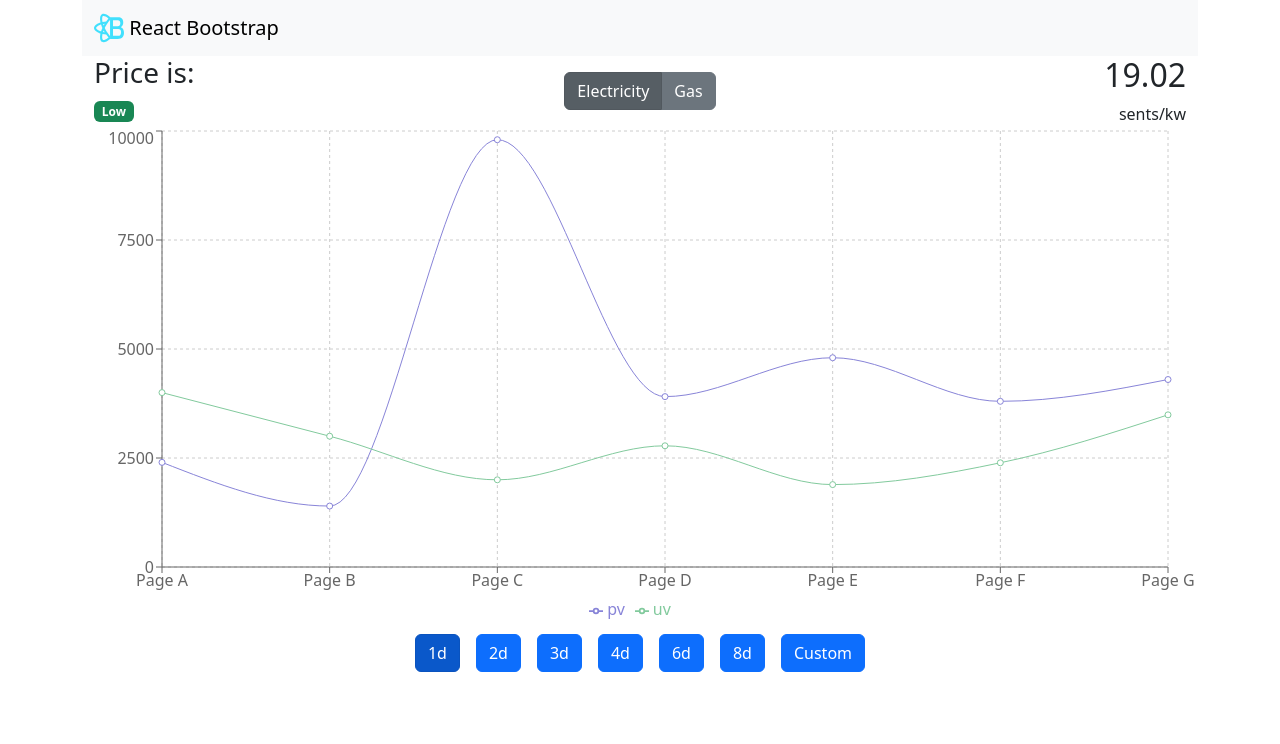
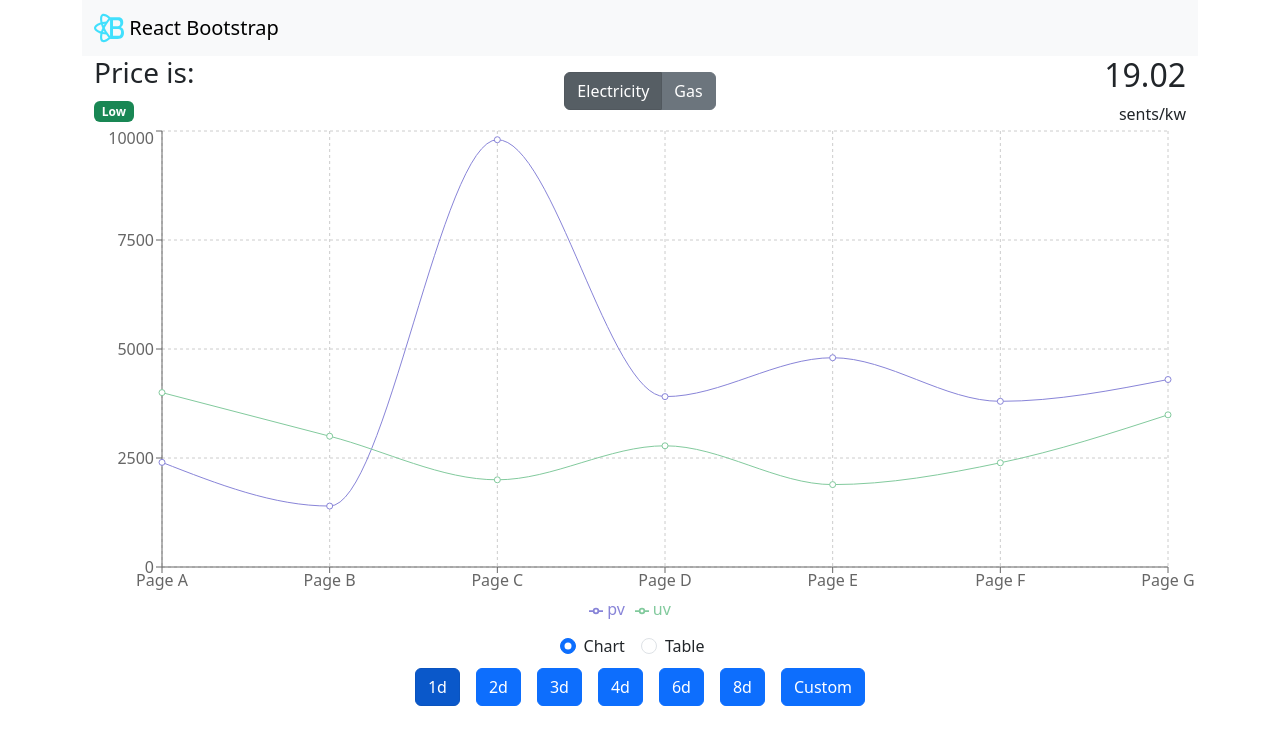
Before and after one commit to rmehtije/electricity, a React (Create React App) app: page / in a window 1280 px wide. Shown: the top 744 px of the page. Built offline with nearby package versions, Linux system fonts and the light colour scheme.

Commit message:
homework update table or chart

```diff
--- a/src/App.jsx
+++ b/src/App.jsx
@@ -1,15 +1,19 @@
+import { useState } from 'react';
 import Container from 'react-bootstrap/Container';
 import Navigation from './Navigation/Navigation';
 import Body from './Body';
 import './app.scss';
 import Footer from './Footer';
+import { CHART } from './constants';
 
 function App() {
+  const [dataType, setDataType] = useState(CHART);
+
   return (
     <Container>
       <Navigation />
-      <Body />
-      <Footer />
+      <Body dataType={dataType} />
+      <Footer dataType={dataType} setDataType={setDataType} />
     </Container>
   );
 }
--- /dev/null
+++ b/src/Body/DataTable.jsx
@@ -0,0 +1,37 @@
+import Table from 'react-bootstrap/Table';
+
+function DataTable() {
+  return (
+    <Table striped bordered hover>
+      <thead>
+        <tr>
+          <th>#</th>
+          <th>First Name</th>
+          <th>Last Name</th>
+          <th>Username</th>
+        </tr>
+      </thead>
+      <tbody>
+        <tr>
+          <td>1</td>
+          <td>Mark</td>
+          <td>Otto</td>
+          <td>@mdo</td>
+        </tr>
+        <tr>
+          <td>2</td>
+          <td>Jacob</td>
+          <td>Thornton</td>
+          <td>@fat</td>
+        </tr>
+        <tr>
+          <td>3</td>
+          <td colSpan={2}>Larry the Bird</td>
+          <td>@twitter</td>
+        </tr>
+      </tbody>
+    </Table>
+  );
+}
+
+export default DataTable;
--- a/src/Body/Switcher.jsx
+++ b/src/Body/Switcher.jsx
@@ -1,6 +1,6 @@
 import Button from 'react-bootstrap/Button';
 import ButtonGroup from 'react-bootstrap/ButtonGroup';
-import { ELE, GAS } from './constants';
+import { ELE, GAS } from '../constants';
 
 function Switcher({ activeEnergy, setActiveEnergy }) {
 
--- a/src/Body/constants.js
+++ /dev/null
@@ -1,2 +0,0 @@
-export const ELE = 'electricity';
-export const GAS = 'gas';
--- a/src/Body/index.jsx
+++ b/src/Body/index.jsx
@@ -1,10 +1,11 @@
 import { useState } from 'react';
 import Header from "./Header";
 import Chart from "./Chart";
-import { ELE } from './constants';
+import DataTable from './DataTable';
+import { ELE, CHART } from '../constants';
 import './body.scss';
 
-function Body() {
+function Body({ dataType }) {
     const [activeEnergy, setActiveEnergy] = useState(ELE);
 
     return (
@@ -13,7 +14,7 @@ function Body() {
                 activeEnergy={activeEnergy}
                 setActiveEnergy={setActiveEnergy}
             />
-            <Chart activeEnergy={activeEnergy}/>
+            {dataType === CHART ? <Chart activeEnergy={activeEnergy} /> : <DataTable />}
         </>
     );
 }
--- /dev/null
+++ b/src/Footer/DataSwitcher.jsx
@@ -0,0 +1,29 @@
+import Form from 'react-bootstrap/Form';
+import Container from 'react-bootstrap/Container';
+import { CHART, TABLE } from '../constants';
+
+function DataSwitcher({ dataType, setDataType }) {
+    return (
+        <Container className="text-center my-2">
+            <Form.Check
+                inline
+                label="Chart"
+                name="group1"
+                type="radio"
+                id={`inline-1`}
+                onClick={() => setDataType(CHART)}
+                defaultChecked={dataType === CHART}
+            />
+            <Form.Check
+                inline
+                label="Table"
+                name="group1"
+                type="radio"
+                id={`inline-2`}
+                onClick={() => setDataType(TABLE)}
+            />
+        </Container>
+    );
+}
+
+export default DataSwitcher;
--- a/src/Footer/index.jsx
+++ b/src/Footer/index.jsx
@@ -1,12 +1,14 @@
 import { useState } from 'react';
 import Periods from "./Periods";
 import SideBar from './SideBar';
+import DataSwitcher from './DataSwitcher';
 
-function Footer() {
+function Footer(props) {
     const [showSideBar, setShowSideBar] = useState(false);
 
     return (
         <>
+            <DataSwitcher {...props}/>
             <Periods setShowSideBar={setShowSideBar} />
             <SideBar show={showSideBar} handleClose={() => setShowSideBar(false)} />
         </>
--- /dev/null
+++ b/src/constants.js
@@ -0,0 +1,4 @@
+export const ELE = 'electricity';
+export const GAS = 'gas';
+export const CHART = 'chart';
+export const TABLE = 'table';
```
